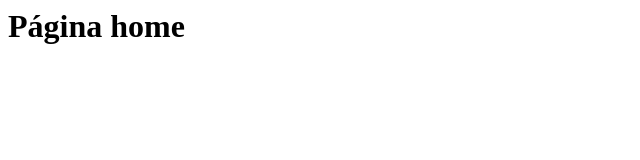
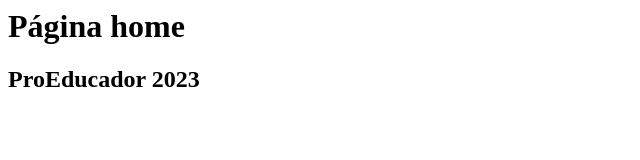
Before and after one commit to profvitao/projeto_turma3, a plain HTML site: page index.html in a window 1280 px wide. Shown: the whole page, without its empty margins (0-640 px from the left). Drawn offline with Linux system fonts and the light colour scheme.

Commit message:
adição do arquivo contato.html e mudança na home

```diff
--- a/index.html
+++ b/index.html
@@ -1,8 +1,9 @@
 <html>
   <head>
-    <title>Versionamento Git</title>
+    <title>Aprendendo versionamento com Git</title>
   </head>
   <body>
     <h1>Página home</h1>
+    <h2>ProEducador 2023</h2>
   </body>
 </html>
```
Also changed, not shown: contato.html (added).
